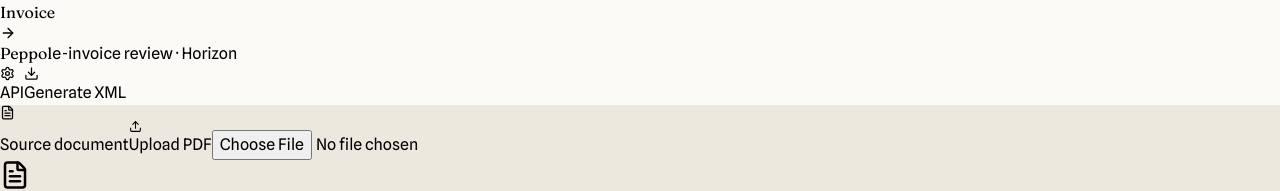
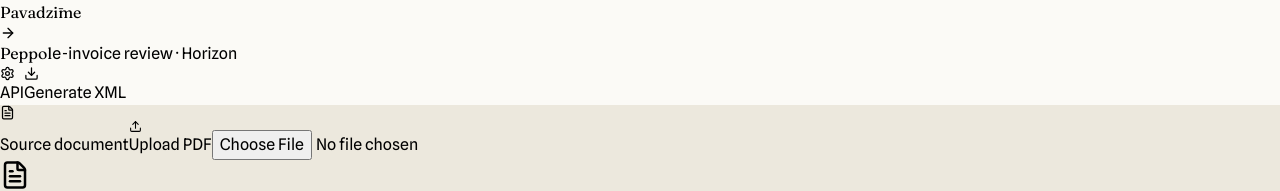
Before and after one commit to ErvinsZ/pdf_to_xml_invoice_LV, a React (Vite) app: page / in a window 1280 px wide. Shown: the top 191 px of the page. Built offline with nearby package versions, Linux system fonts and the light colour scheme.

Commit message:
fix: typo2

```diff
--- a/src/InvoiceReview.jsx
+++ b/src/InvoiceReview.jsx
@@ -244,7 +244,7 @@
       {/* masthead */}
       <header className="flex items-center justify-between gap-3 flex-wrap px-5 py-4 border-b border-[#e2ddd0]" style={{ background: PANEL }}>
         <div className="flex items-baseline gap-3.5 flex-wrap">
-          <span className="text-[25px] font-semibold tracking-tight leading-none" style={serif}>Invoice</span>
+          <span className="text-[25px] font-semibold tracking-tight leading-none" style={serif}>Pavadzīme</span>
           <ArrowRight size={16} className="self-center text-[#6f6a5f]" />
           <span className="text-[25px] font-semibold tracking-tight leading-none text-[#a3331f]" style={serif}>Peppol</span>
           <span className="text-[12.5px] text-[#6f6a5f] self-center">e-invoice review · Horizon</span>
```
